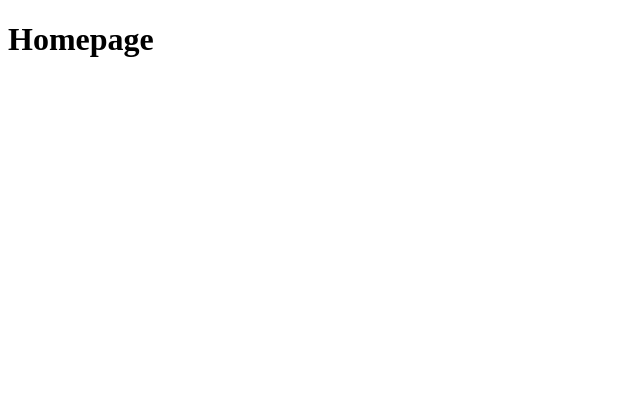
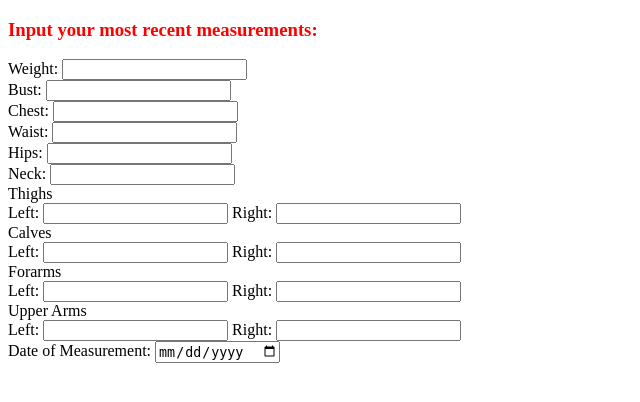
Before and after one commit to zelda4669/weight-loss-tracker, a Django app: page / in a window 1280 px wide. Shown: the top 402 px of the page, without its empty margins (0-640 px from the left). Run offline with Django 4.2, Linux system fonts and the light colour scheme.

Commit message:
Create basic html for input form

```diff
--- a/weighttracker/measurements/models.py
+++ b/weighttracker/measurements/models.py
@@ -17,3 +17,6 @@ class Measurements(models.Model):
     right_calf = models.DecimalField(max_digits=6, decimal_places=2)
     right_forearm = models.DecimalField(max_digits=6, decimal_places=2)
     right_upper_arm = models.DecimalField(max_digits=6, decimal_places=2)
+
+    def __str__(self):
+        return f'Body Comp from {self.date}'
--- a/weighttracker/measurements/views.py
+++ b/weighttracker/measurements/views.py
@@ -1,6 +1,8 @@
 from django.shortcuts import render
 from django.http import HttpResponse
-from django.views.generic import TemplateView
+from django.views.generic import TemplateView, ListView
+from .models import Measurements
 
-class HomePageView(TemplateView):
+class HomePageView(ListView):
     template_name = 'home.html'
+    model = Measurements
--- /dev/null
+++ b/weighttracker/style/style.css
@@ -0,0 +1,3 @@
+h3 {
+    color: red;
+}
--- a/weighttracker/templates/base.html
+++ b/weighttracker/templates/base.html
@@ -5,6 +5,7 @@
     <meta http-equiv="X-UA-Compatible" content="IE=edge">
     <meta name="viewport" content="width=device-width, initial-scale=1.0">
     <title>Body Composition Tracker</title>
+    <link rel="stylesheet" href="../style/style.css">
 </head>
 <body>
     {% block content %}
--- a/weighttracker/templates/home.html
+++ b/weighttracker/templates/home.html
@@ -2,6 +2,58 @@
 
 {% block content %}
 
-<h1>Homepage</h1>
+<h3>Input your most recent measurements:</h3>
+
+<form>
+    <label for="weight">Weight:</label>
+    <input type="text" id="weight" name="weight">
+    <br>
+    <label for="bust">Bust:</label>
+    <input type="text" id="bust" name="bust">
+    <br>
+    <label for="chest">Chest:</label>
+    <input type="text" id="chest" name="chest">
+    <br>
+    <label for="waist">Waist:</label>
+    <input type="text" id="waist" name="waist">
+    <br>
+    <label for="hips">Hips:</label>
+    <input type="text" id="hips" name="hips">
+    <br>
+    <label for="neck">Neck:</label>
+    <input type="text" id="neck" name="neck">
+    <br>
+    <label>Thighs</label>
+    <br>
+    <label for="lthigh">Left:</label>
+    <input type="text" id="lthigh" name="lthigh">
+    <label for="rthigh">Right:</label>
+    <input type="text" id="rthigh" name="rthigh">
+    <br>
+    <label>Calves</label>
+    <br>
+    <label for="lcalf">Left:</label>
+    <input type="text" id="lcalf" name="lcalf">
+    <label for="rcalf">Right:</label>
+    <input type="text" id="rcalf" name="rcalf">
+    <br>
+    <label>Forarms</label>
+    <br>
+    <label for="lforearm">Left:</label>
+    <input type="text" id="lforearm" name="lforearm">
+    <label for="rforearm">Right:</label>
+    <input type="text" id="rforearm" name="rforearm">
+    <br>
+    <label>Upper Arms</label>
+    <br>
+    <label for="luarm">Left:</label>
+    <input type="text" id="luarm" name="luarm">
+    <label for="ruarm">Right:</label>
+    <input type="text" id="ruarm" name="ruarm">
+    <br>
+    <label for="date">Date of Measurement:</label>
+    <input type="date" id="date" name="date">
+    <br>
+</form>
 
 {% endblock content %}
```
